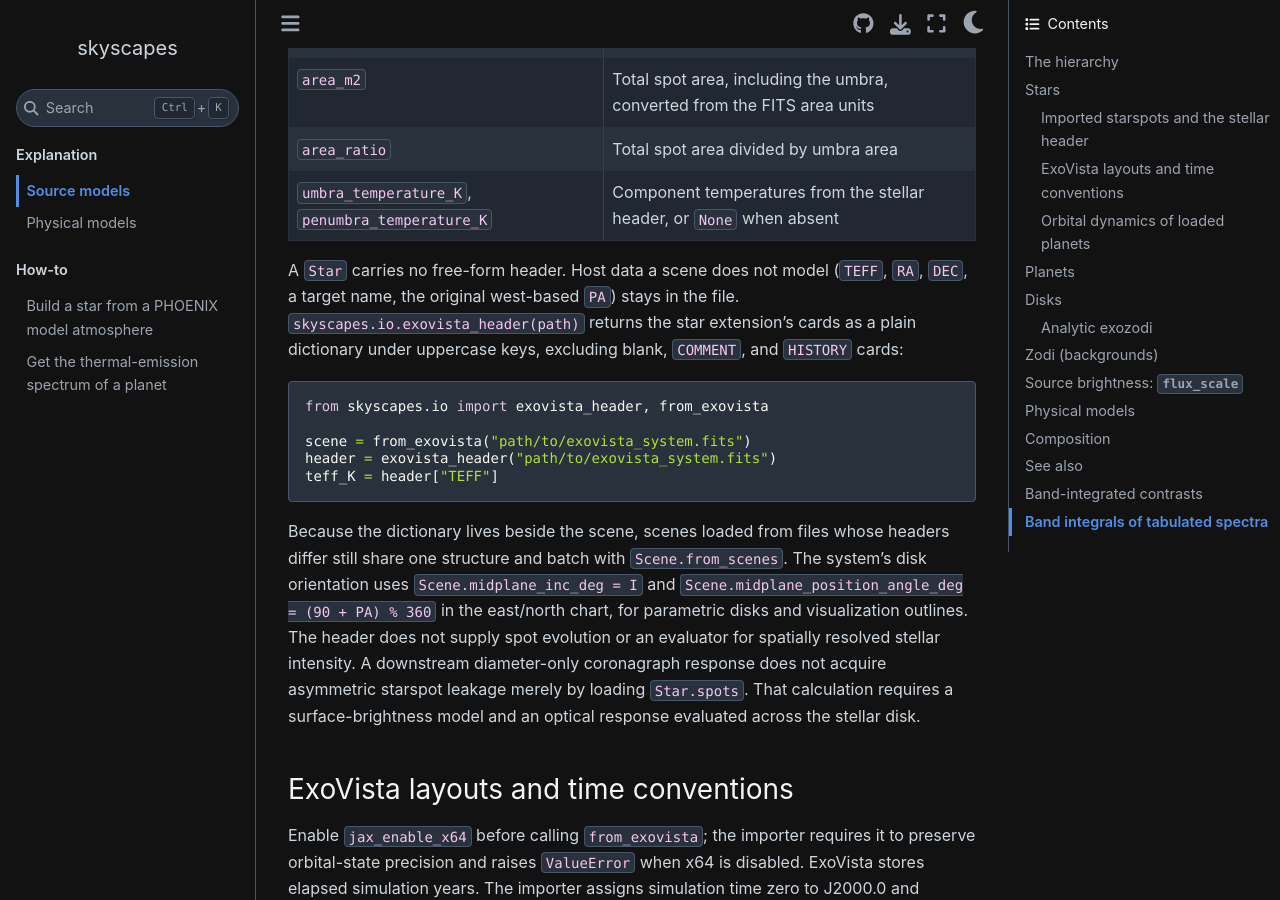
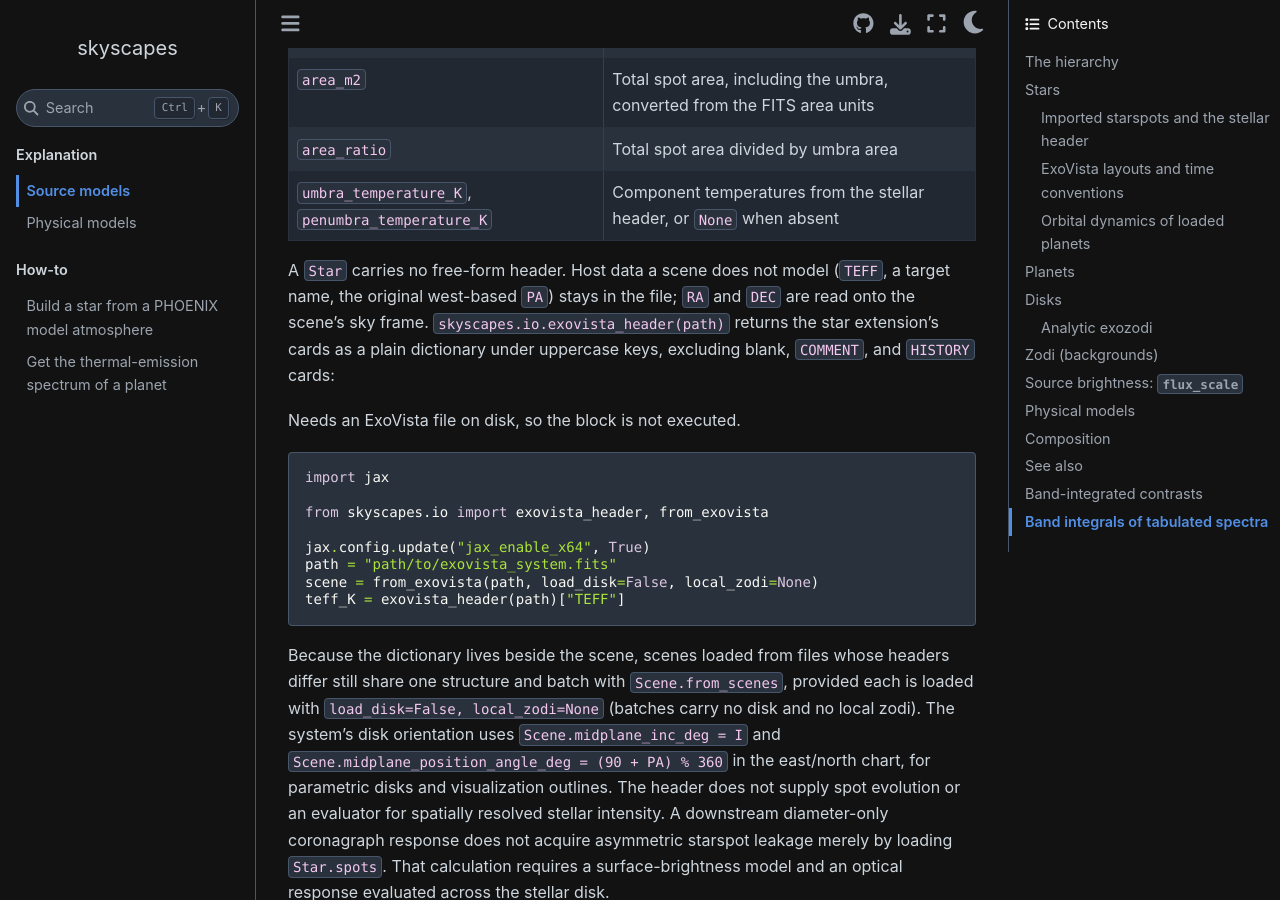
Before and after one commit to CoreySpohn/skyscapes, a Sphinx documentation site: the page built from docs/explanation/source_models.md, in a window 1280 px wide and 900 px high, scrolled down 3429 px. Built offline with Sphinx 7.4.7 and the Sphinx Book theme 1.1.4, drawn with Linux system fonts in a browser that asks for light colours; pages that are not in the unit, such as notebooks, are missing from menus; the version number could not be read and is left out.

Commit message:
test(scene): cover valid, planet reads and nested static dicts; fix the header doc example

````diff
--- a/docs/explanation/source_models.md
+++ b/docs/explanation/source_models.md
@@ -155,21 +155,28 @@ arrays with shape `(n_times, n_spots)`:
 | `umbra_temperature_K`, `penumbra_temperature_K` | Component temperatures from the stellar header, or `None` when absent |
 
 A `Star` carries no free-form header. Host data a scene does not model
-(`TEFF`, `RA`, `DEC`, a target name, the original west-based `PA`) stays in the
-file. `skyscapes.io.exovista_header(path)` returns the star extension's cards
-as a plain dictionary under uppercase keys, excluding blank, `COMMENT`, and
-`HISTORY` cards:
+(`TEFF`, a target name, the original west-based `PA`) stays in the file; `RA`
+and `DEC` are read onto the scene's sky frame. `skyscapes.io.exovista_header(path)`
+returns the star extension's cards as a plain dictionary under uppercase keys,
+excluding blank, `COMMENT`, and `HISTORY` cards:
 
-```python
+Needs an ExoVista file on disk, so the block is not executed.
+
+```python notest
+import jax
+
 from skyscapes.io import exovista_header, from_exovista
 
-scene = from_exovista("path/to/exovista_system.fits")
-header = exovista_header("path/to/exovista_system.fits")
-teff_K = header["TEFF"]
+jax.config.update("jax_enable_x64", True)
+path = "path/to/exovista_system.fits"
+scene = from_exovista(path, load_disk=False, local_zodi=None)
+teff_K = exovista_header(path)["TEFF"]
 ```
 
 Because the dictionary lives beside the scene, scenes loaded from files whose
-headers differ still share one structure and batch with `Scene.from_scenes`.
+headers differ still share one structure and batch with `Scene.from_scenes`,
+provided each is loaded with `load_disk=False, local_zodi=None` (batches carry
+no disk and no local zodi).
 The system's disk orientation uses `Scene.midplane_inc_deg = I`
 and `Scene.midplane_position_angle_deg = (90 + PA) % 360` in the east/north chart, for
 parametric disks and visualization outlines. The header does not supply
````
Also changed, not shown: 2 other files.
